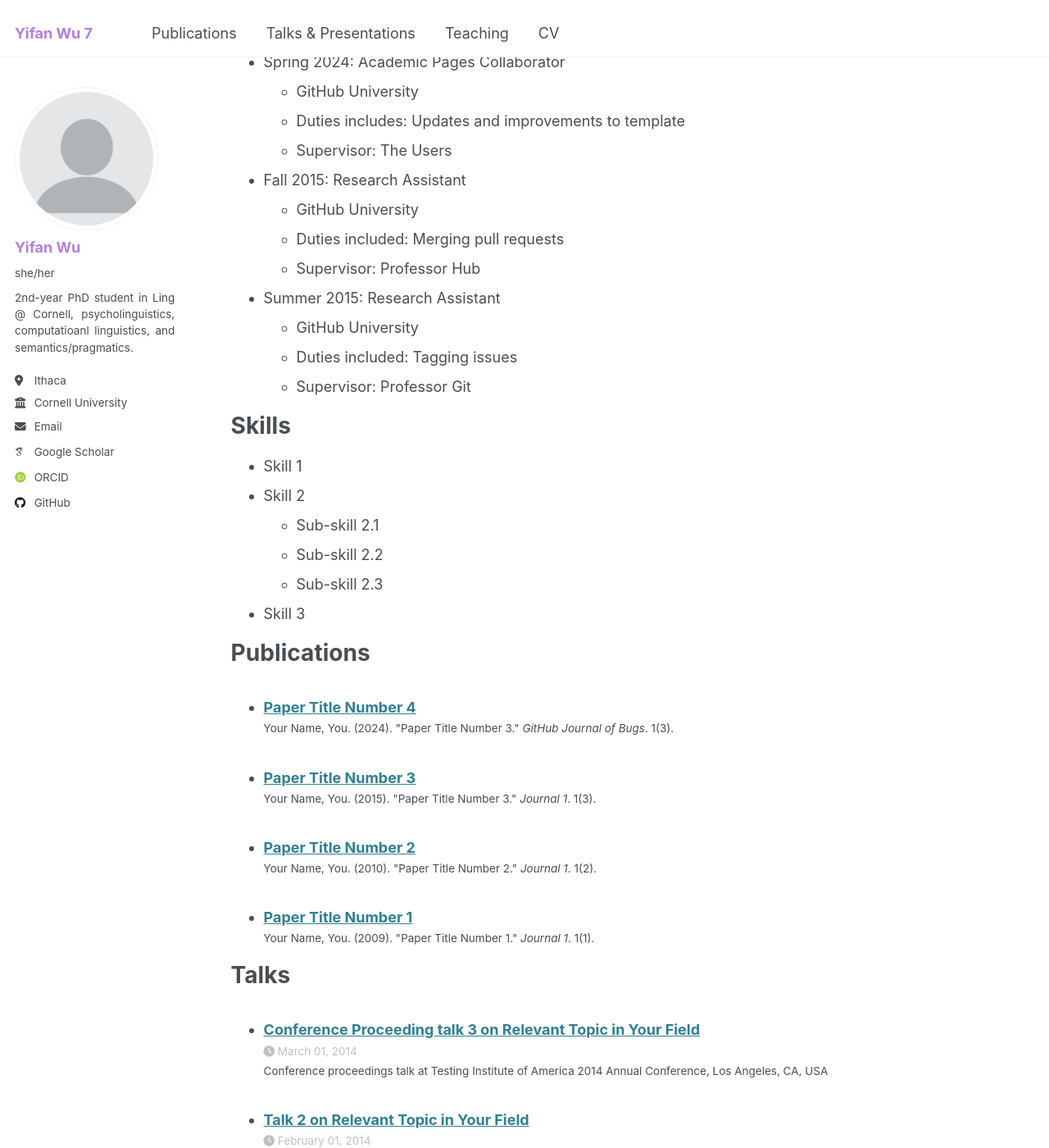
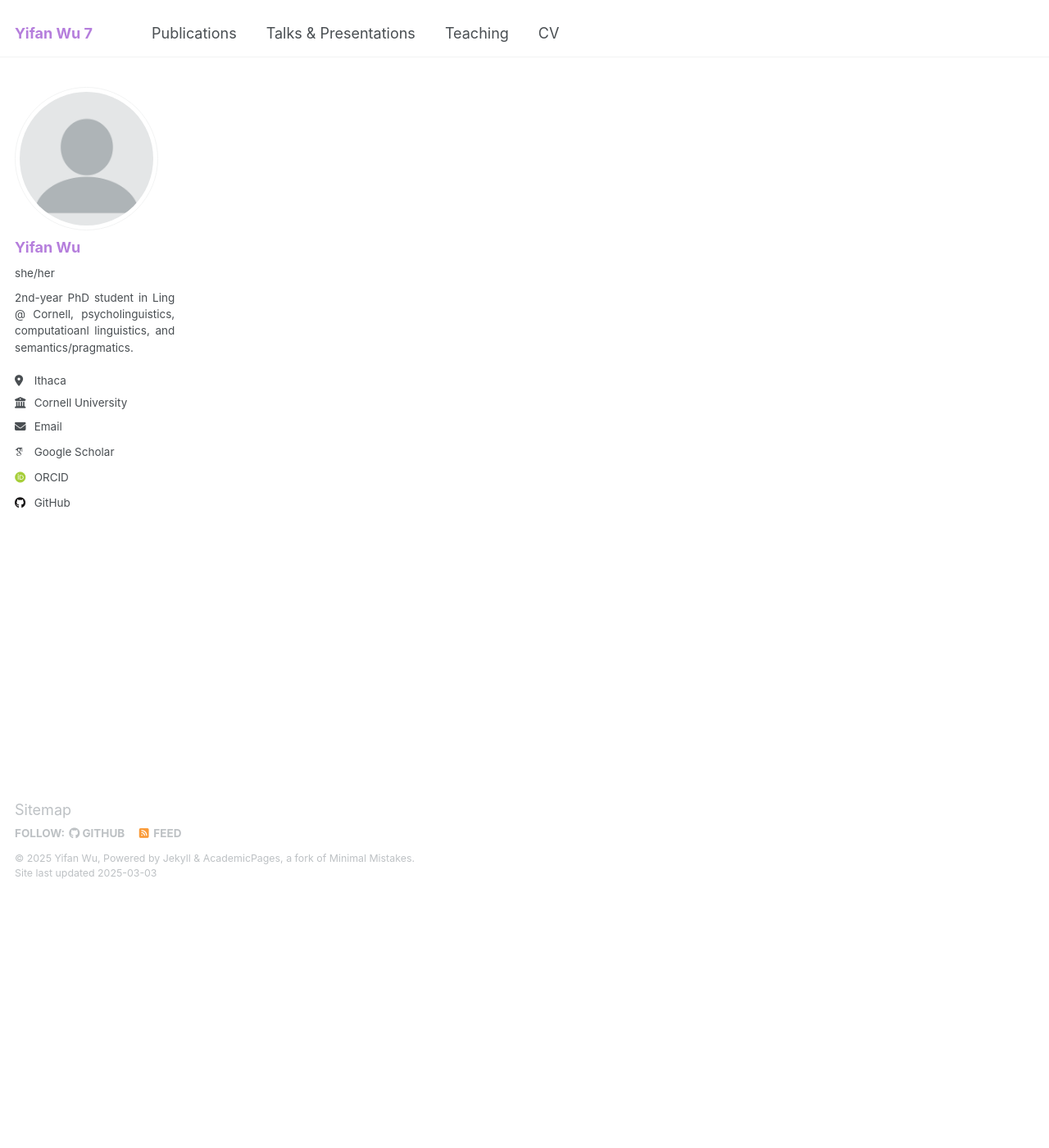
Before and after one commit to lynn-yifanwu-ling/lynn-yifanwu-ling.github.io, a Jekyll site: the page built from _pages/cv.md, in a window 1280 px wide and 1400 px high, scrolled down 307 px. Shown: the whole window at 82% size. Built offline with Jekyll 4.4.1, drawn with Linux system fonts in a browser that asks for light colours; emoji names are drawn with the system emoji font; some web fonts are replaced; some of the changed text lies outside the part shown.

Commit message:
Update cv.md

```diff
--- a/_pages/cv.md
+++ b/_pages/cv.md
@@ -9,56 +9,4 @@ redirect_from:
 
 {% include base_path %}
 
-Education
-======
-* Ph.D in Version Control Theory, GitHub University, 2018 (expected)
-* M.S. in Jekyll, GitHub University, 2014
-* B.S. in GitHub, GitHub University, 2012
-
-Work experience
-======
-* Spring 2024: Academic Pages Collaborator
-  * GitHub University
-  * Duties includes: Updates and improvements to template
-  * Supervisor: The Users
-
-* Fall 2015: Research Assistant
-  * GitHub University
-  * Duties included: Merging pull requests
-  * Supervisor: Professor Hub
-
-* Summer 2015: Research Assistant
-  * GitHub University
-  * Duties included: Tagging issues
-  * Supervisor: Professor Git
-
-Skills
-======
-* Skill 1
-* Skill 2
-  * Sub-skill 2.1
-  * Sub-skill 2.2
-  * Sub-skill 2.3
-* Skill 3
-
-Publications
-======
-  <ul>{% for post in site.publications reversed %}
-    {% include archive-single-cv.html %}
-  {% endfor %}</ul>
-
-Talks
-======
-  <ul>{% for post in site.talks reversed %}
-    {% include archive-single-talk-cv.html  %}
-  {% endfor %}</ul>
-
-Teaching
-======
-  <ul>{% for post in site.teaching reversed %}
-    {% include archive-single-cv.html %}
-  {% endfor %}</ul>
-
-Service and leadership
-======
-* Currently signed in to 43 different slack teams
+Access to my CV is off the table for now :joy:
```
